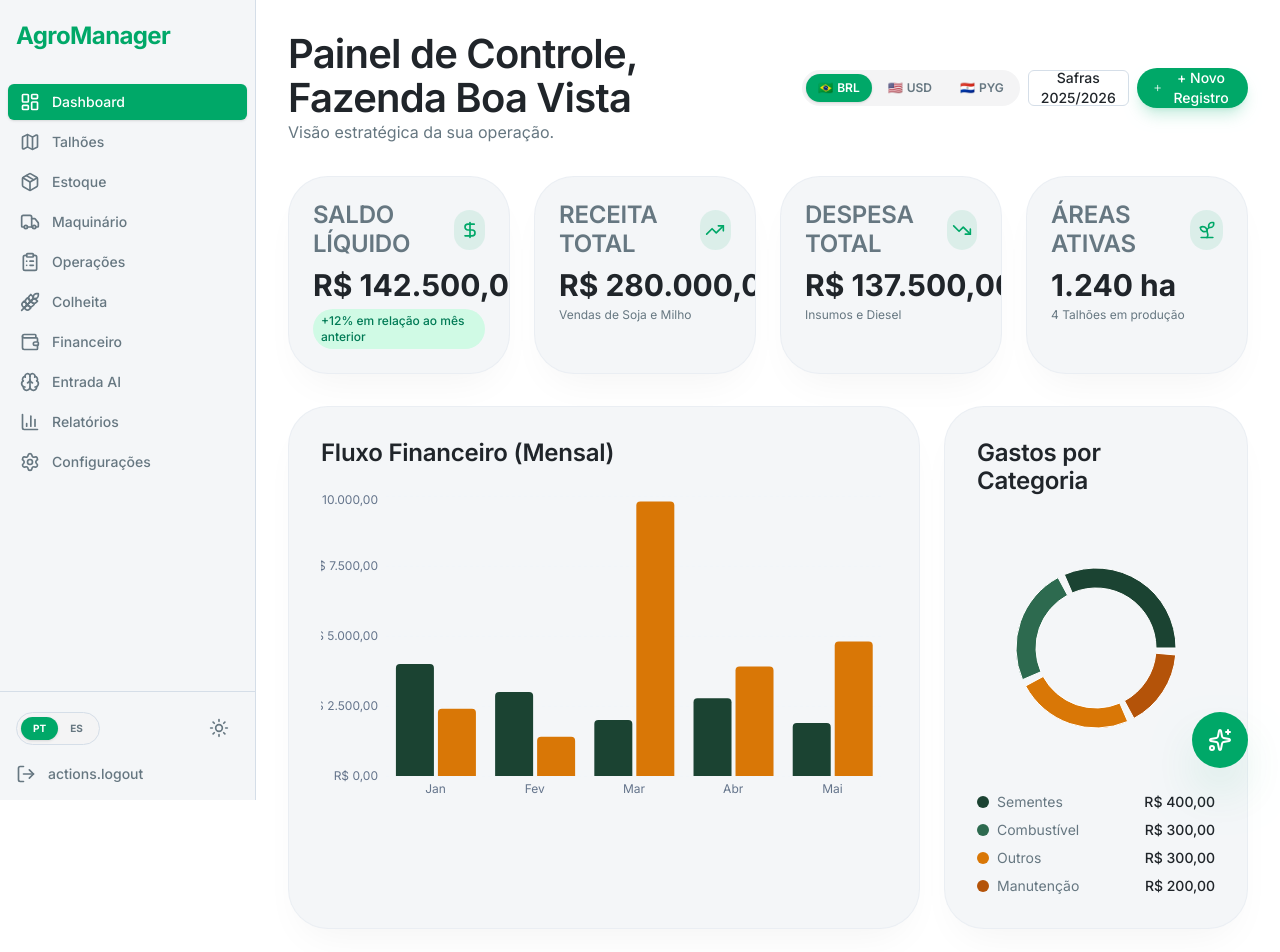
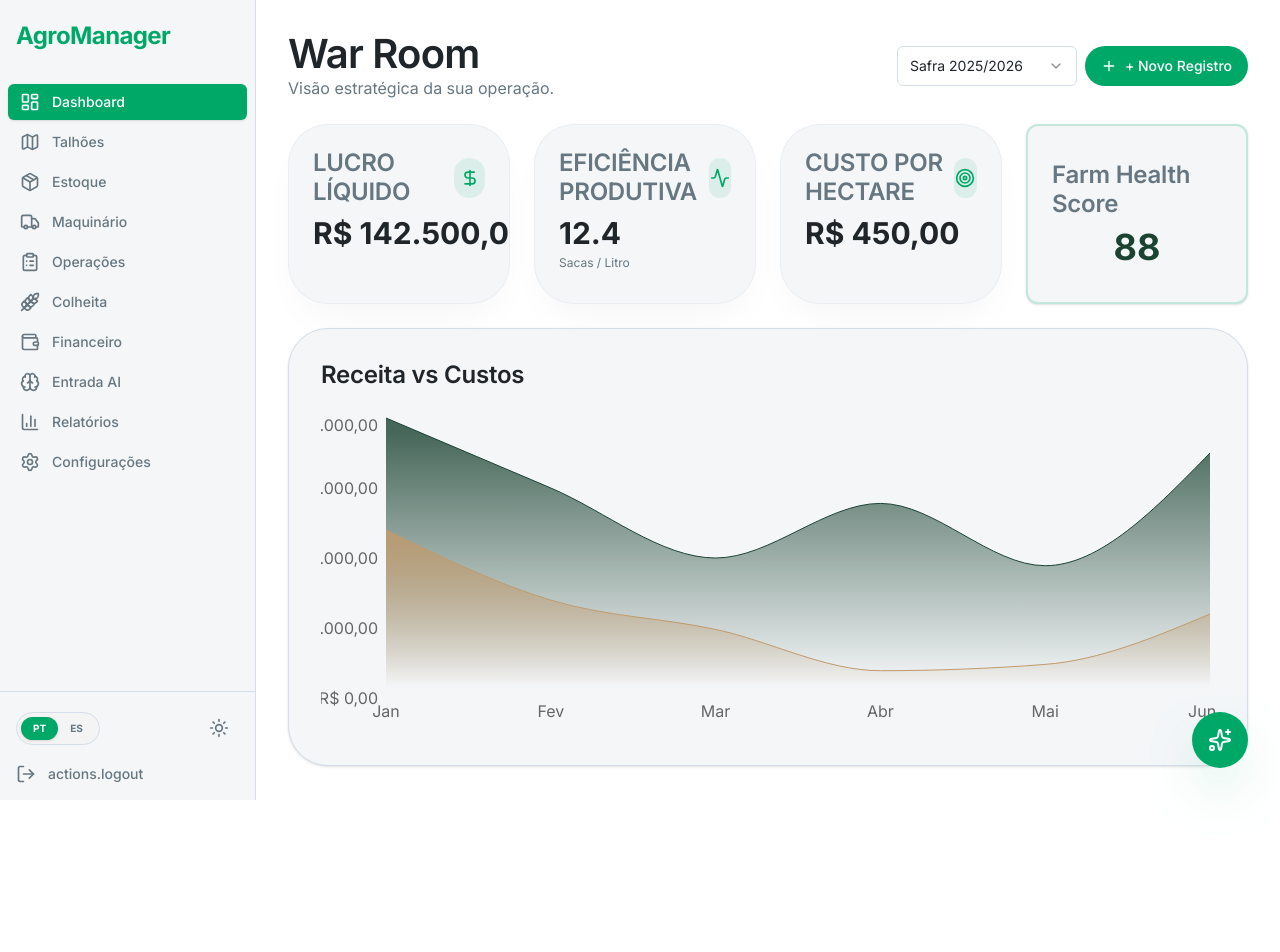
Before and after one commit to axis-net-py/AURELIUS, a React (Vite) app: page / in a window 1280 px wide. Shown: the top 952 px of the page. After the commit the page ends 800 px from the top, so only its background shows below. Built offline with nearby package versions, Linux system fonts and the light colour scheme; a web font is replaced by a local one; what @react-pdf/renderer would draw is missing.

Commit message:
feat: final bi dashboard and financial health metrics

```diff
--- a/src/app/dashboard/DashboardPage.tsx
+++ b/src/app/dashboard/DashboardPage.tsx
@@ -6,179 +6,97 @@ import {
   DollarSign,
   Sprout,
   Plus,
-  Receipt
+  Receipt,
+  Activity,
+  Target
 } from 'lucide-react'
 import { Button } from '@/components/ui/button'
-import { Dialog, DialogContent, DialogHeader, DialogTitle, DialogDescription } from '@/components/ui/dialog'
+import { Card } from '@/components/ui/card'
+import { Select, SelectContent, SelectItem, SelectTrigger, SelectValue } from '@/components/ui/select'
 import {
-  BarChart,
-  Bar,
+  AreaChart,
+  Area,
   XAxis,
   YAxis,
   CartesianGrid,
   Tooltip,
   ResponsiveContainer,
-  Cell,
-  PieChart,
-  Pie
 } from 'recharts'
 import { useTranslation } from 'react-i18next'
 import { useNavigate } from 'react-router-dom'
 import { useCurrencyStore } from '@/store/useCurrencyStore'
 import { formatCurrency } from '@/lib/currency'
-import { CurrencySelector } from '@/components/ui/CurrencySelector'
 
 const data = [
-  { name: 'Jan', revenue: 4000, expenses: 2400 },
-  { name: 'Fev', revenue: 3000, expenses: 1398 },
-  { name: 'Mar', revenue: 2000, expenses: 9800 },
-  { name: 'Abr', revenue: 2780, expenses: 3908 },
-  { name: 'Mai', revenue: 1890, expenses: 4800 },
+  { name: 'Jan', revenue: 4000, costs: 2400 },
+  { name: 'Fev', revenue: 3000, costs: 1398 },
+  { name: 'Mar', revenue: 2000, costs: 980 },
+  { name: 'Abr', revenue: 2780, costs: 390 },
+  { name: 'Mai', revenue: 1890, costs: 480 },
+  { name: 'Jun', revenue: 3500, costs: 1200 },
 ]
 
 export const DashboardPage: React.FC = () => {
   const { t } = useTranslation()
   const navigate = useNavigate()
-  const [isNewRecordOpen, setIsNewRecordOpen] = useState(false)
   const { currency } = useCurrencyStore()
-  const farmName = "Fazenda Boa Vista"
-
-  const categoryData = [
-     { name: t('finance.categories.seeds'), value: 400, color: '#1B4332' },
-     { name: t('finance.categories.fuel'), value: 300, color: '#2D6A4F' },
-     { name: t('inventory.categories.other'), value: 300, color: '#D97706' },
-     { name: t('finance.categories.maintenance'), value: 200, color: '#B45309' },
-   ]
 
   return (
-    <div className="space-y-8 animate-in fade-in duration-500">
+    <div className="space-y-6 animate-in fade-in duration-500">
       <div className="flex flex-col md:flex-row md:items-center md:justify-between gap-4">
         <div>
-          <h1 className="text-3xl font-heading font-bold text-foreground">{t('dashboard.title')}, {farmName}</h1>
+          <h1 className="text-3xl font-heading font-bold text-foreground">War Room</h1>
           <p className="text-muted-foreground">{t('dashboard.subtitle')}</p>
         </div>
         <div className="flex items-center gap-2">
-          <CurrencySelector />
-          <Button variant="outline" size="sm" className="hidden sm:flex">
-            {t('nav.seasons')} 2025/2026
-          </Button>
-          <Button className="rounded-full shadow-lg shadow-primary/20" onClick={() => setIsNewRecordOpen(true)}>
+          <Select defaultValue="2025/2026">
+            <SelectTrigger className="w-[180px]">
+              <SelectValue placeholder={t('reports.filter_season')} />
+            </SelectTrigger>
+            <SelectContent>
+              <SelectItem value="2025/2026">Safra 2025/2026</SelectItem>
+              <SelectItem value="2024/2025">Safra 2024/2025</SelectItem>
+            </SelectContent>
+          </Select>
+          <Button className="rounded-full" onClick={() => navigate('/revenues')}>
             <Plus className="mr-2 h-4 w-4" /> {t('dashboard.new_record')}
           </Button>
         </div>
       </div>
 
-      <Dialog open={isNewRecordOpen} onOpenChange={setIsNewRecordOpen}>
-        <DialogContent>
-          <DialogHeader>
-            <DialogTitle>{t('dashboard.new_record')}</DialogTitle>
-            <DialogDescription className="sr-only">Escolha o tipo de registro</DialogDescription>
-          </DialogHeader>
-          <div className="grid gap-4">
-            <Button onClick={() => { setIsNewRecordOpen(false); navigate('/expenses') }}>
-              <Receipt className="mr-2 h-4 w-4" /> {t('nav.expenses')}
-            </Button>
-            <Button onClick={() => { setIsNewRecordOpen(false); navigate('/revenues') }}>
-              <TrendingUp className="mr-2 h-4 w-4" /> {t('nav.revenues')}
-            </Button>
-            <Button onClick={() => { setIsNewRecordOpen(false); navigate('/seasons') }}>
-              <Sprout className="mr-2 h-4 w-4" /> {t('seasons.status.harvested')}
-            </Button>
-          </div>
-        </DialogContent>
-      </Dialog>
-
       <div className="grid grid-cols-1 md:grid-cols-2 lg:grid-cols-4 gap-6">
-        <KPICard
-          title={t('dashboard.net_balance')}
-          value={formatCurrency(142500, currency)}
-          icon={DollarSign}
-          trend={{ value: '12%', positive: true }}
-        />
-        <KPICard
-          title={t('dashboard.total_revenue')}
-          value={formatCurrency(280000, currency)}
-          icon={TrendingUp}
-          description={t('dashboard.revenue_description')}
-        />
-        <KPICard
-          title={t('dashboard.total_expenses')}
-          value={formatCurrency(137500, currency)}
-          icon={TrendingDown}
-          description={t('dashboard.expenses_description')}
-        />
-        <KPICard
-          title={t('dashboard.active_areas')}
-          value="1.240 ha"
-          icon={Sprout}
-          description={`4 ${t('dashboard.active_fields')}`}
-        />
+        <KPICard title={t('dashboard.net_profit')} value={formatCurrency(142500, currency)} icon={DollarSign} />
+        <KPICard title={t('dashboard.efficiency_ratio')} value="12.4" icon={Activity} description="Sacas / Litro" />
+        <KPICard title={t('dashboard.cost_per_ha')} value={formatCurrency(450, currency)} icon={Target} />
+        <Card className="flex flex-col items-center justify-center p-6 bg-card border-2 border-primary/20">
+          <h3 className="text-sm font-medium text-muted-foreground mb-2">Farm Health Score</h3>
+          <div className="text-4xl font-bold text-[#1B4332] dark:text-[#C19A6B]">88</div>
+        </Card>
       </div>
 
-      <div className="grid grid-cols-1 lg:grid-cols-3 gap-6">
-        <div className="lg:col-span-2 bg-card rounded-[2.5rem] border border-slate-200/50 p-8 shadow-[0_20px_40px_-15px_rgba(0,0,0,0.05)]">
-          <h3 className="text-lg font-heading font-bold mb-6">{t('dashboard.monthly_flow')}</h3>
-          <div className="w-full h-80">
-            <ResponsiveContainer width="100%" height="100%">
-              <BarChart data={data}>
-                <CartesianGrid strokeDasharray="3 3" vertical={false} stroke="#f1f5f9" />
-                <XAxis
-                  dataKey="name"
-                  axisLine={false}
-                  tickLine={false}
-                  tick={{ fill: '#64748b', fontSize: 12 }}
-                />
-                <YAxis
-                  axisLine={false}
-                  tickLine={false}
-                  tick={{ fill: '#64748b', fontSize: 12 }}
-                  tickFormatter={(value) => formatCurrency(value, currency)}
-                />
-                <Tooltip
-                  cursor={{ fill: '#f8fafc' }}
-                  contentStyle={{ borderRadius: '12px', border: 'none', boxShadow: '0 10px 15px -3px rgba(0,0,0,0.1)' }}
-                  formatter={(value: any) => [value != null ? formatCurrency(Number(value), currency) : '', '']}
-                />
-                <Bar dataKey="revenue" fill="#1B4332" radius={[4, 4, 0, 0]} name={t('nav.revenues')} />
-                <Bar dataKey="expenses" fill="#D97706" radius={[4, 4, 0, 0]} name={t('nav.expenses')} />
-              </BarChart>
-            </ResponsiveContainer>
-          </div>
-        </div>
-
-        <div className="bg-card rounded-[2.5rem] border border-slate-200/50 p-8 shadow-[0_20px_40px_-15px_rgba(0,0,0,0.05)]">
-          <h3 className="text-lg font-heading font-bold mb-6">{t('dashboard.expenses_by_category')}</h3>
-          <div className="w-full h-64">
-            <ResponsiveContainer width="100%" height="100%">
-              <PieChart>
-                <Pie
-                  data={categoryData}
-                  cx="50%"
-                  cy="50%"
-                  innerRadius={60}
-                  outerRadius={80}
-                  paddingAngle={5}
-                  dataKey="value"
-                >
-                  {categoryData.map((entry, index) => (
-                    <Cell key={`cell-${index}`} fill={entry.color} />
-                  ))}
-                </Pie>
-                <Tooltip formatter={(value: any) => [value != null ? formatCurrency(Number(value), currency) : '', '']} />
-              </PieChart>
-            </ResponsiveContainer>
-          </div>
-          <div className="mt-4 space-y-2">
-            {categoryData.map((item) => (
-              <div key={item.name} className="flex items-center justify-between text-sm">
-                <div className="flex items-center gap-2">
-                  <div className="h-3 w-3 rounded-full" style={{ backgroundColor: item.color }} />
-                  <span className="text-muted-foreground">{item.name}</span>
-                </div>
-                <span className="font-medium">{formatCurrency(item.value, currency)}</span>
-              </div>
-            ))}
-          </div>
+      <div className="bg-card rounded-[2.5rem] border border-border p-8 shadow-sm">
+        <h3 className="text-lg font-heading font-bold mb-6">Receita vs Custos</h3>
+        <div className="w-full h-80">
+          <ResponsiveContainer width="100%" height="100%">
+            <AreaChart data={data}>
+              <defs>
+                <linearGradient id="colorRevenue" x1="0" y1="0" x2="0" y2="1">
+                  <stop offset="5%" stopColor="#1B4332" stopOpacity={0.8}/>
+                  <stop offset="95%" stopColor="#1B4332" stopOpacity={0}/>
+                </linearGradient>
+                <linearGradient id="colorCosts" x1="0" y1="0" x2="0" y2="1">
+                  <stop offset="5%" stopColor="#C19A6B" stopOpacity={0.8}/>
+                  <stop offset="95%" stopColor="#C19A6B" stopOpacity={0}/>
+                </linearGradient>
+              </defs>
+              <CartesianGrid strokeDasharray="3 3" vertical={false} stroke="hsl(var(--border))" />
+              <XAxis dataKey="name" axisLine={false} tickLine={false} />
+              <YAxis axisLine={false} tickLine={false} tickFormatter={(val) => formatCurrency(val, currency)} />
+              <Tooltip />
+              <Area type="monotone" dataKey="revenue" stroke="#1B4332" fillOpacity={1} fill="url(#colorRevenue)" />
+              <Area type="monotone" dataKey="costs" stroke="#C19A6B" fillOpacity={1} fill="url(#colorCosts)" />
+            </AreaChart>
+          </ResponsiveContainer>
         </div>
       </div>
     </div>
--- a/src/locales/pt-BR.json
+++ b/src/locales/pt-BR.json
@@ -37,6 +37,9 @@
     "profit": "Lucro Líquido",
     "new_record": "+ Novo Registro",
     "net_balance": "Saldo Líquido",
+    "net_profit": "Lucro Líquido",
+    "efficiency_ratio": "Eficiência Produtiva",
+    "cost_per_ha": "Custo por Hectare",
     "total_revenue": "Receita Total",
     "total_expenses": "Despesa Total",
     "active_areas": "Áreas Ativas",
```
Also changed, not shown: 18 other files (tests, documents, lock files or other folders).
